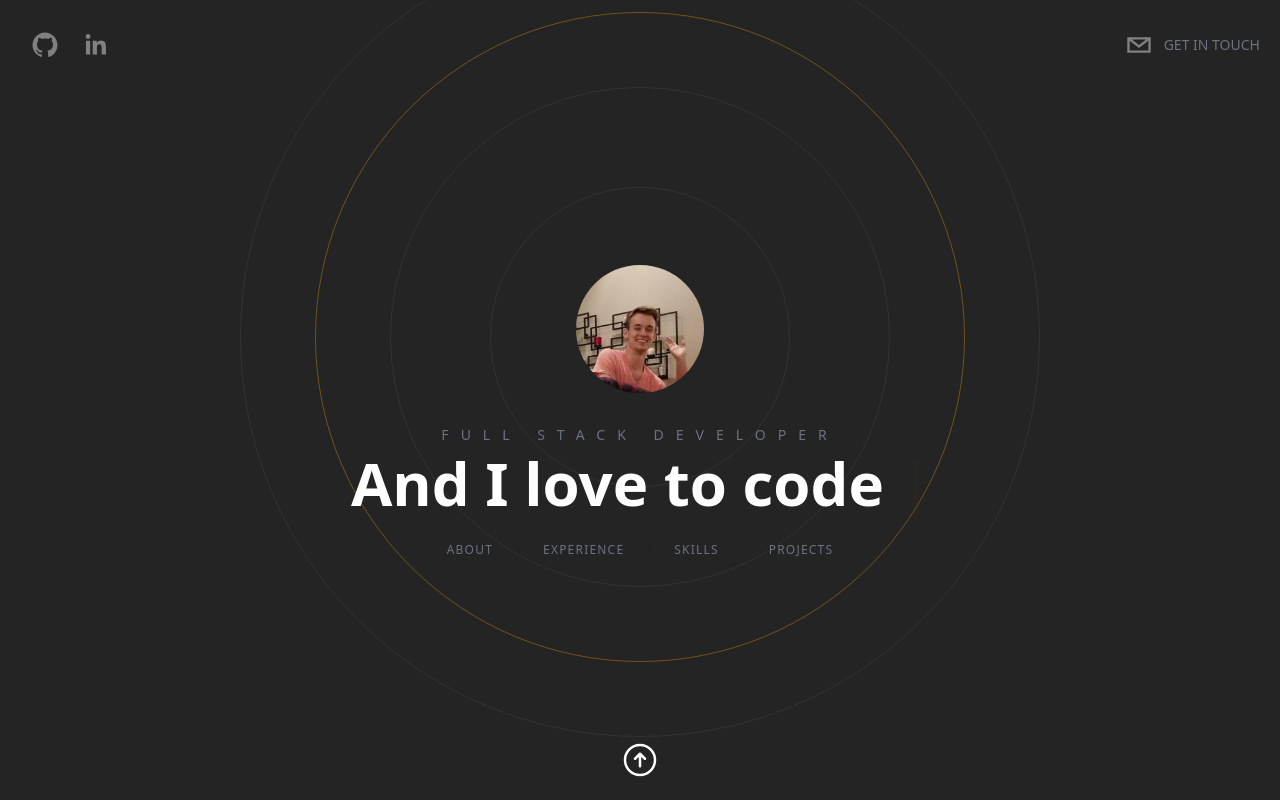
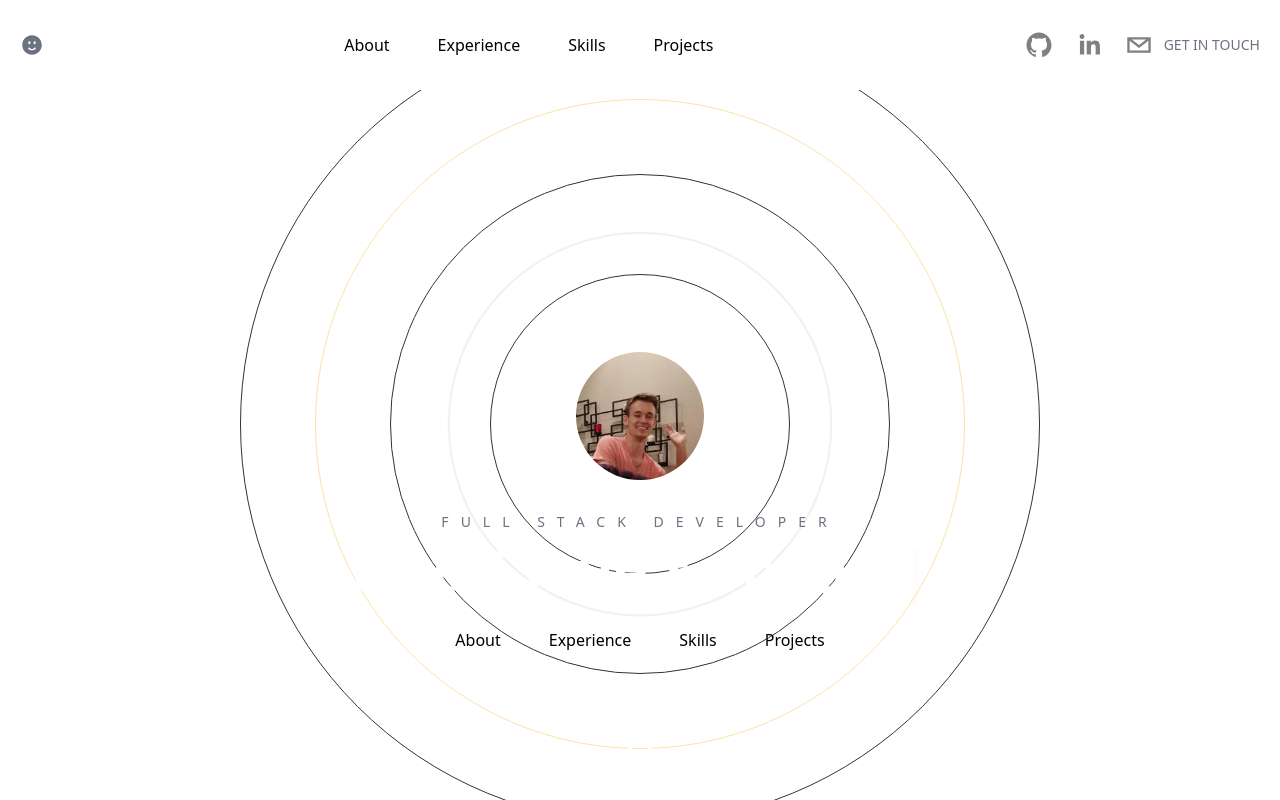
Before and after one commit to Coltonb-boop/portfolio-nextjs13, a Next.js app: page / in a window 1280 px wide. Built offline with nearby package versions, Linux system fonts and the light colour scheme.

Commit message:
Redesigned header

```diff
--- a/app/Header.tsx
+++ b/app/Header.tsx
@@ -2,23 +2,75 @@
 import React from "react";
 
 import { SocialIcon } from "react-social-icons";
+import { FaceSmileIcon } from "@heroicons/react/24/solid";
 import { motion } from "framer-motion";
-import Link from "next/link";
-import { EnvelopeIcon } from "@heroicons/react/24/solid";
 
 type Props = {};
 
 const Header = ({}: Props) => {
   return (
-    <header className="sticky top-0 p-5 flex items-start justify-between max-w-7xl mx-auto z-20 xl:items-center">
+    <header className="sticky top-0 p-5 flex items-center justify-between max-w-7xl mx-auto z-20 xl:items-center min-w-[640]">
       <motion.div
         initial={{
-          x: -500,
+          y: -200,
           opacity: 0,
           scale: 0.5,
         }}
         animate={{
-          x: 0,
+          y: 0,
+          opacity: 1,
+          scale: 1,
+        }}
+        transition={{
+          duration: 1.5,
+        }}
+        className=''
+      >
+        <FaceSmileIcon className="h-6 w-6 text-gray-500 " />
+      </motion.div>
+
+      <motion.div
+        initial={{
+          y: -200,
+          opacity: 0,
+          scale: 0.5,
+        }}
+        animate={{
+          y: 0,
+          opacity: 1,
+          scale: 1,
+        }}
+        transition={{
+          duration: 1.5,
+        }}
+        className=''
+      >
+        <div className=''>
+          <div className=''>
+            <a href="#about" >
+              <button className='heroButton'>About</button>
+            </a>
+            <a href='#experience'>
+              <button className='heroButton'>Experience</button>
+            </a>
+            <a href='#skills'>
+              <button className='heroButton'>Skills</button>
+            </a>
+            <a href='#projects'>
+              <button className='heroButton'>Projects</button>
+            </a>
+          </div>
+        </div>
+      </motion.div>
+
+      <motion.div
+        initial={{
+          y: -200,
+          opacity: 0,
+          scale: 0.5,
+        }}
+        animate={{
+          y: 0,
           opacity: 1,
           scale: 1,
         }}
@@ -38,24 +90,6 @@ const Header = ({}: Props) => {
           fgColor="gray"
           bgColor="transparent"
         />
-      </motion.div>
-
-      <motion.div
-        initial={{
-          x: 500,
-          opacity: 0,
-          scale: 0.5,
-        }}
-        animate={{
-          x: 0,
-          opacity: 1,
-          scale: 1,
-        }}
-        transition={{
-          duration: 1.5,
-        }}
-        className="flex flex-row items-center text-gray-300 cursor-pointer"
-      >
         <SocialIcon
           className="cursor-pointer"
           network="email"
--- a/app/layout.tsx
+++ b/app/layout.tsx
@@ -6,7 +6,7 @@ export default function RootLayout({
   return (
     <html>
       <head />
-      <body>
+      <body className='min-w-[640]'>
         {children}
       </body>
     </html>
--- a/app/page.tsx
+++ b/app/page.tsx
@@ -11,35 +11,35 @@ type Props = {}
 
 const Home = (props: Props) => {
   return (
-    <div className='bg-[rgb(36,36,36)] text-white h-screen snap-y snap-mandatory overflow-y-scroll overflow-x-hidden z-0'>
+    <div className='bg-[#fff] text-white h-screen snap-y snap-mandatory overflow-y-scroll overflow-x-hidden z-0 min-w-[640]'>
       <Header />
 
-      <section id='hero' className='snap-start mt-20'>
+      <section id='hero'>
         <Hero />
       </section>
 
-      <section id='about' className='snap-center'>
+      <section id='about'>
         <About />
       </section>
 
-      <section id='experience' className='snap-center'>
+      <section id='experience'>
         <Experience />
       </section>
 
-      <section id='skills' className='snap-start'>
+      <section id='skills'>
         <Skills />
       </section>
 
-      <section id='projects' className='snap-start'>
+      <section id='projects'>
         <Projects />
       </section>
 
-      <section id='contact' className='snap-start'>
+      <section id='contact'>
         <ContactMe />
       </section>
 
       <a href="#hero">
-        <footer className='sticky bottom-5 w-full cursor-pointer'>
+        <footer className='sticky bottom-5 cursor-pointer'>
           <div className='flex items-center justify-center'>
             <svg xmlns="http://www.w3.org/2000/svg" fill="none" viewBox="0 0 24 24" strokeWidth={1.5} stroke="currentColor" className="h-10 w-10 rounded-full filter grayscale hover:grayscale-0">
               <path strokeLinecap="round" strokeLinejoin="round" d="M15 11.25l-3-3m0 0l-3 3m3-3v7.5M21 12a9 9 0 11-18 0 9 9 0 0118 0z" />
--- a/styles/globals.css
+++ b/styles/globals.css
@@ -4,7 +4,7 @@
 
 @layer components {
   .heroButton {
-    @apply px-6 py-2 border border-[#242424] rounded-full uppercase text-xs tracking-widest text-gray-500 transition-all hover:border-[#F7AB0A]/40 hover:text-[#F7AB0A]/40
+    @apply px-6 py-2 text-black hover:text-purple-700
   }
 
   .contactInput {
```
